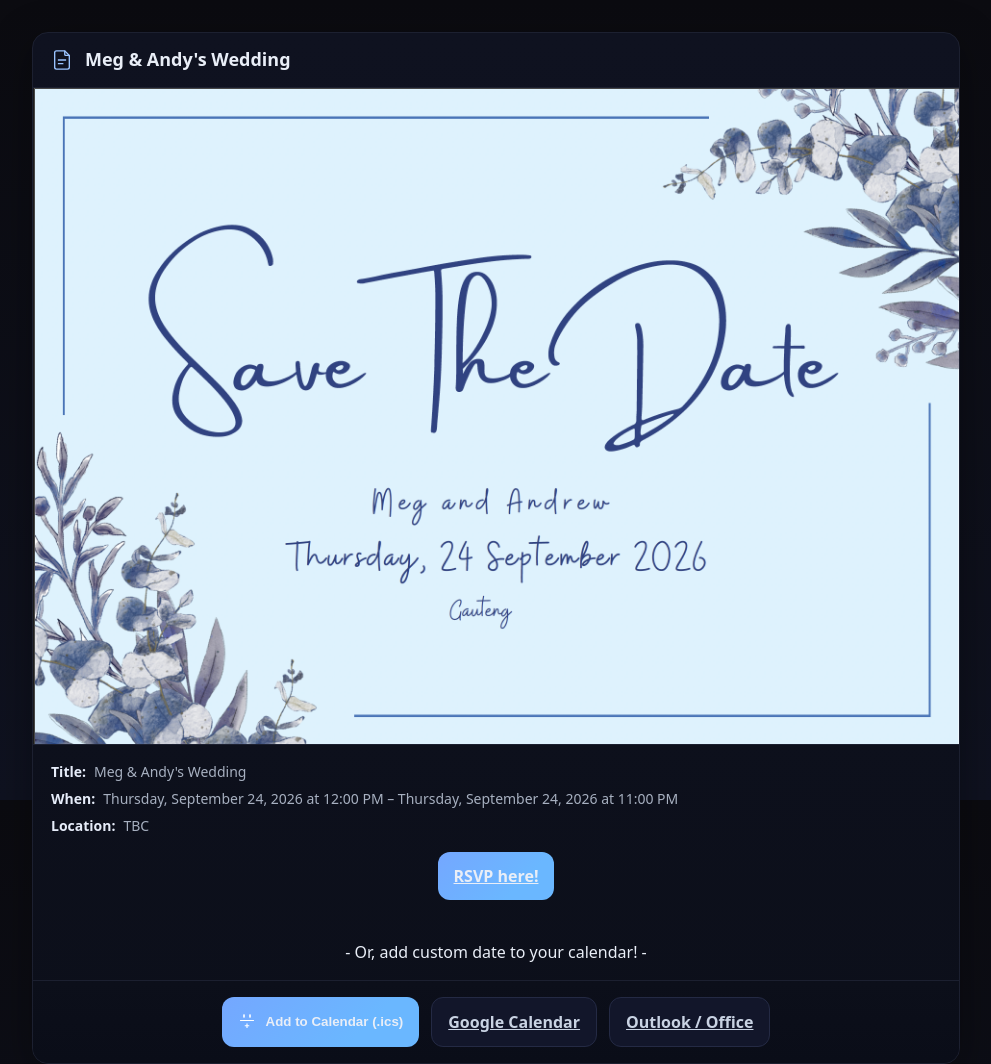
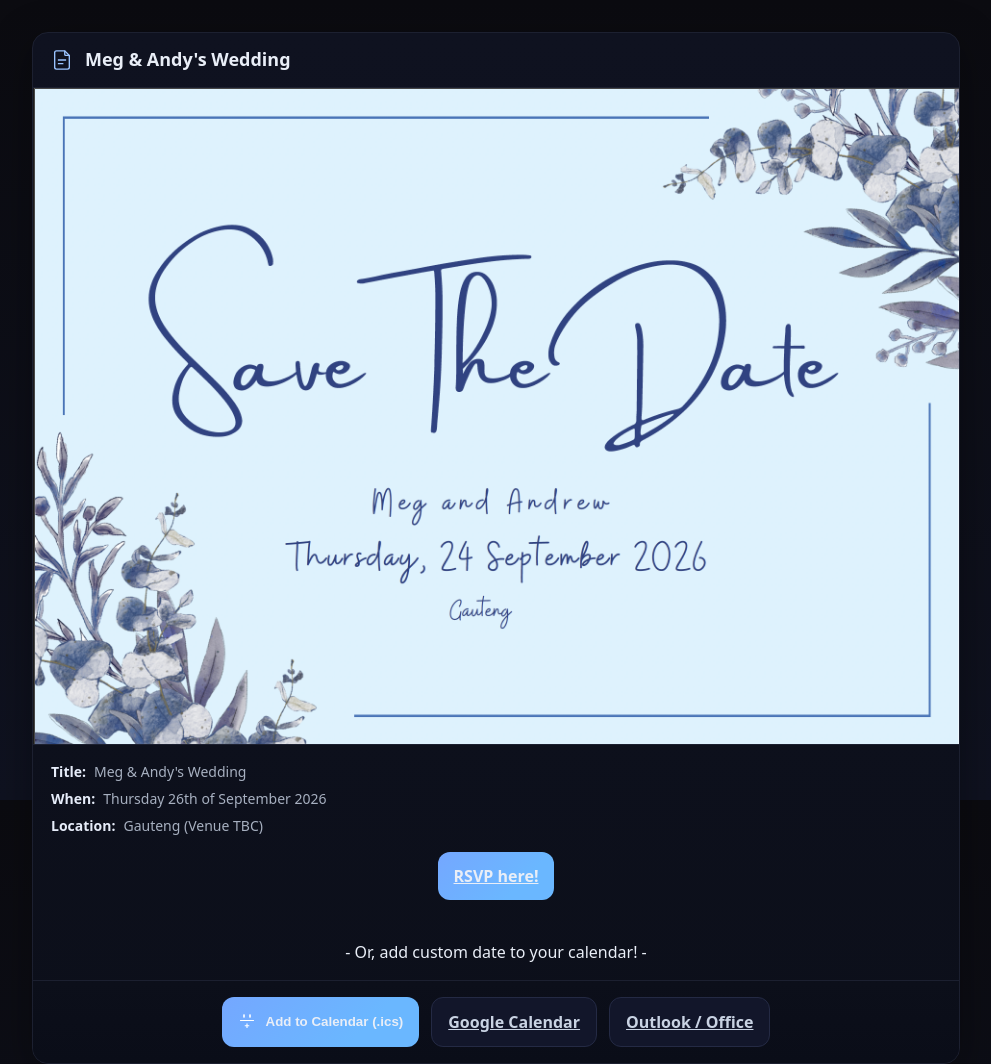
Before and after one commit to JustinSeymour/wedding-landing-page, a plain HTML site: page index.html in a window 1280 px wide. Shown: the whole page, without its empty margins (144-1135 px from the left). Drawn offline with Linux system fonts and the light colour scheme.

Commit message:
date changes

```diff
--- a/index.html
+++ b/index.html
@@ -242,7 +242,7 @@
       const TITLE = def('title', "Meg & Andy's Wedding");
       const START_LOCAL = def('start', '2026-09-24T12:00'); // next week 10:00 local
       const END_LOCAL = def('end', '2026-09-24T23:00');
-      const LOCATION_TXT = def('location', 'TBC');
+      const LOCATION_TXT = def('location', 'Gauteng (Venue TBC)');
       const DESC_TXT = def('desc', `Open the image: ${DEFAULT_IMG}`);
 
       // --- Image display ---
@@ -266,9 +266,7 @@
       const endDate = parseLocalISO(END_LOCAL);
       meta.innerHTML = `
       <div class="kv"><b>Title:</b> <span>${escapeHtml(TITLE)}</span></div>
-      <div class="kv"><b>When:</b> <span>${fmt.format(
-        startDate
-      )} – ${fmt.format(endDate)}</span></div>
+      <div class="kv"><b>When:</b> <span>Thursday 26th of September 2026</span></div>
       ${
         LOCATION_TXT
           ? `<div class=\"kv\"><b>Location:</b> <span>${escapeHtml(
```
